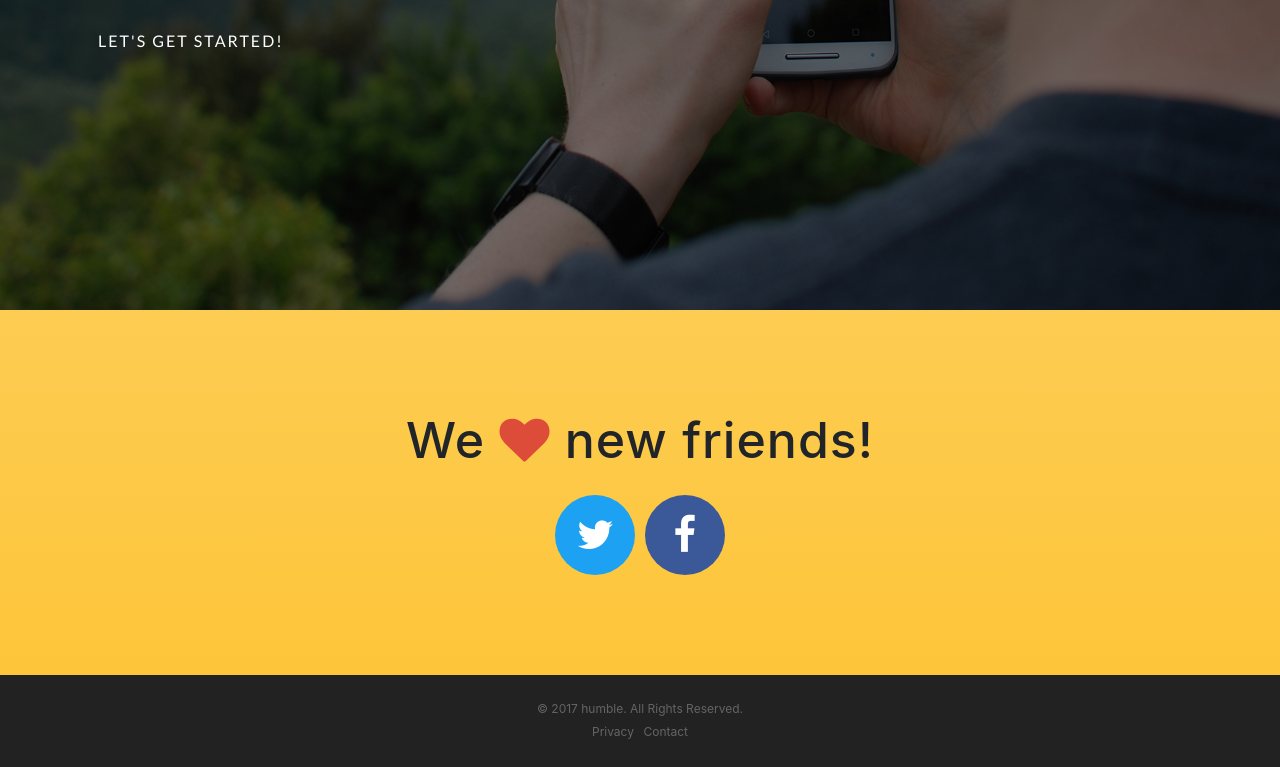
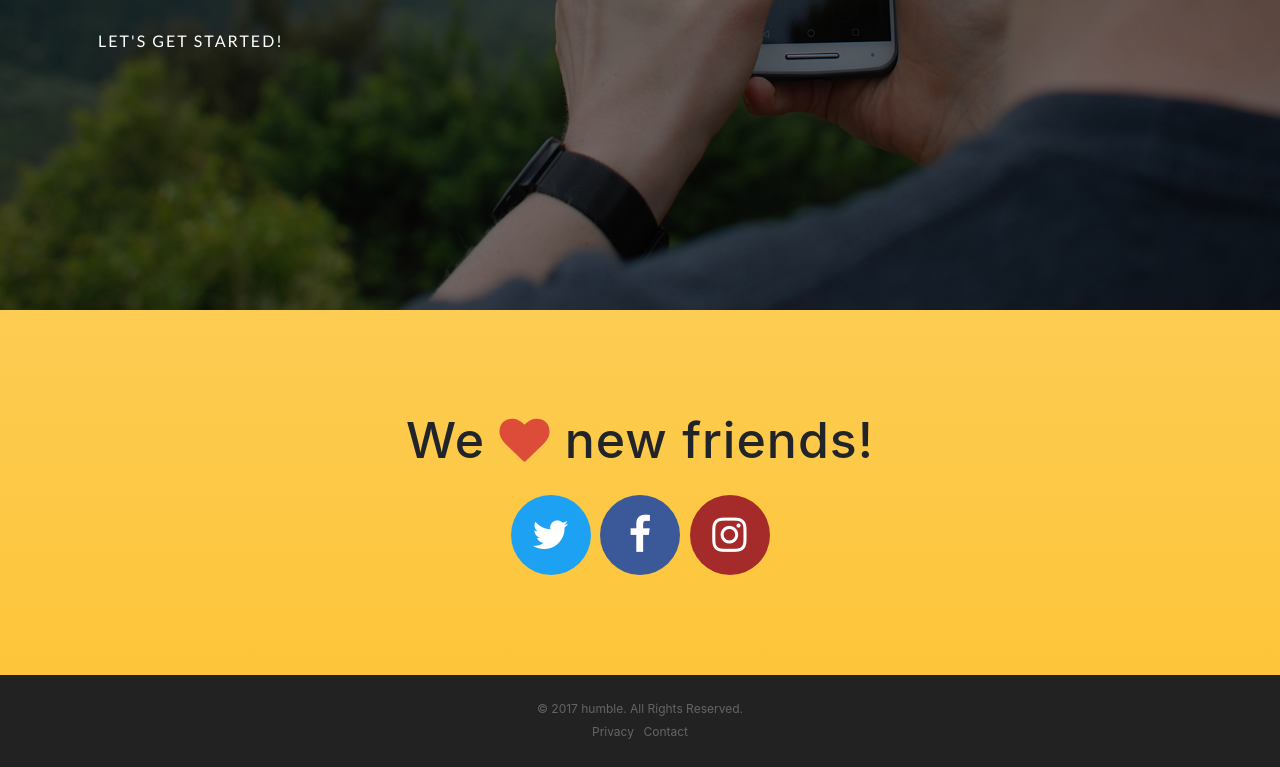
Before and after one commit to Caretote/humble_website, a website with bundled scripts: page index.html in a window 1280 px wide. Shown: the part 3211-3978 px from the top of the page. Built offline with nearby package versions, Linux system fonts and the light colour scheme; a web font is replaced by a local one.

Commit message:
Add instagram

```diff
--- a/css/custom.css
+++ b/css/custom.css
@@ -2,3 +2,8 @@
   height: 300px;
   width: 300px;
 }
+
+.social-instagram {
+  background: brown;
+  border-radius: 50%;
+}
--- a/index.html
+++ b/index.html
@@ -200,6 +200,11 @@
                 <i class="fa fa-facebook"></i>
               </a>
             </li>
+            <li class="list-inline-item social-instagram">
+              <a href="https://www.instagram.com/humbleappio/" target="_blank">
+                <i class="fa fa-instagram"></i>
+              </a>
+            </li>
         </ul>
       </div>
     </section>
```
